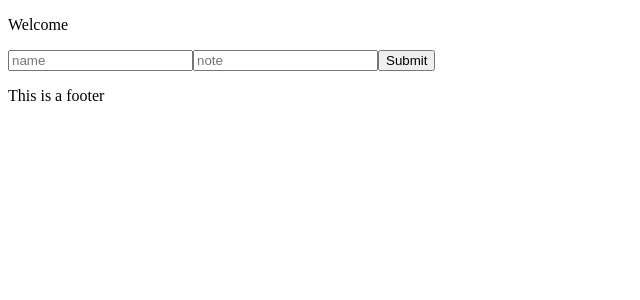
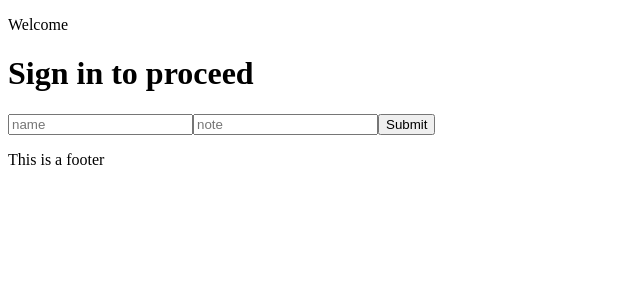
Before and after one commit to Joseph-K-B/guest-book, a React app: page / in a window 1280 px wide. Shown: the top 300 px of the page, without its empty margins (0-640 px from the left). Built offline with nearby package versions, Linux system fonts and the light colour scheme.

Commit message:
ternary conditionally renders if name prop is active

```diff
--- a/src/components/entry/EntryForm.jsx
+++ b/src/components/entry/EntryForm.jsx
@@ -20,9 +20,12 @@ const EntryForm = () => {
         updateGuest();
     };
 
+    const loggedMsg = name ? `Welcome ${name}` : 'Sign in to proceed';
+
     return (
 
         <>
+            <h1>{loggedMsg}</h1>
             <form onSubmit={handleSubmit}>
                 <input type='text' placeholder='name' value={userName} onChange={(e) => setUserName(e.target.value)} />
                 <input type='text' placeholder='note' value={guestNote} onChange={(e) => setGuestNote(e.target.value)} />
```
